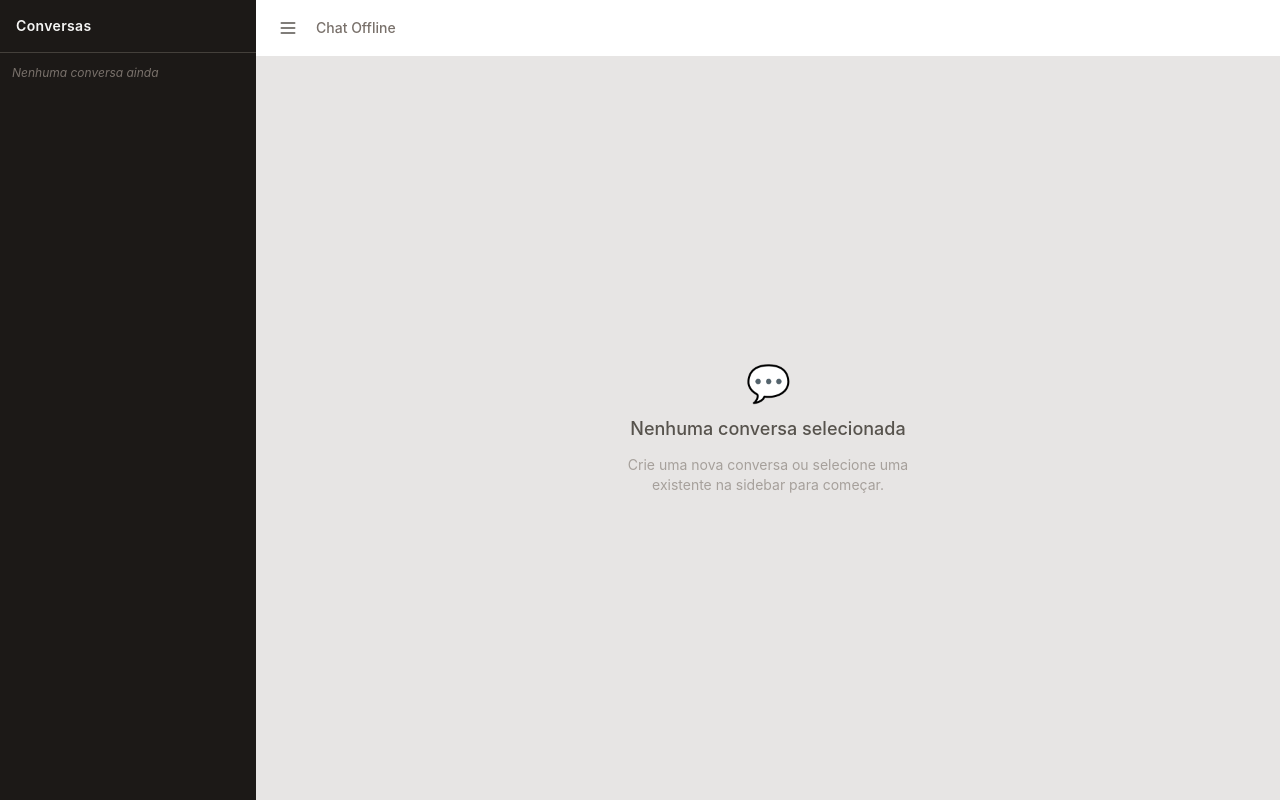
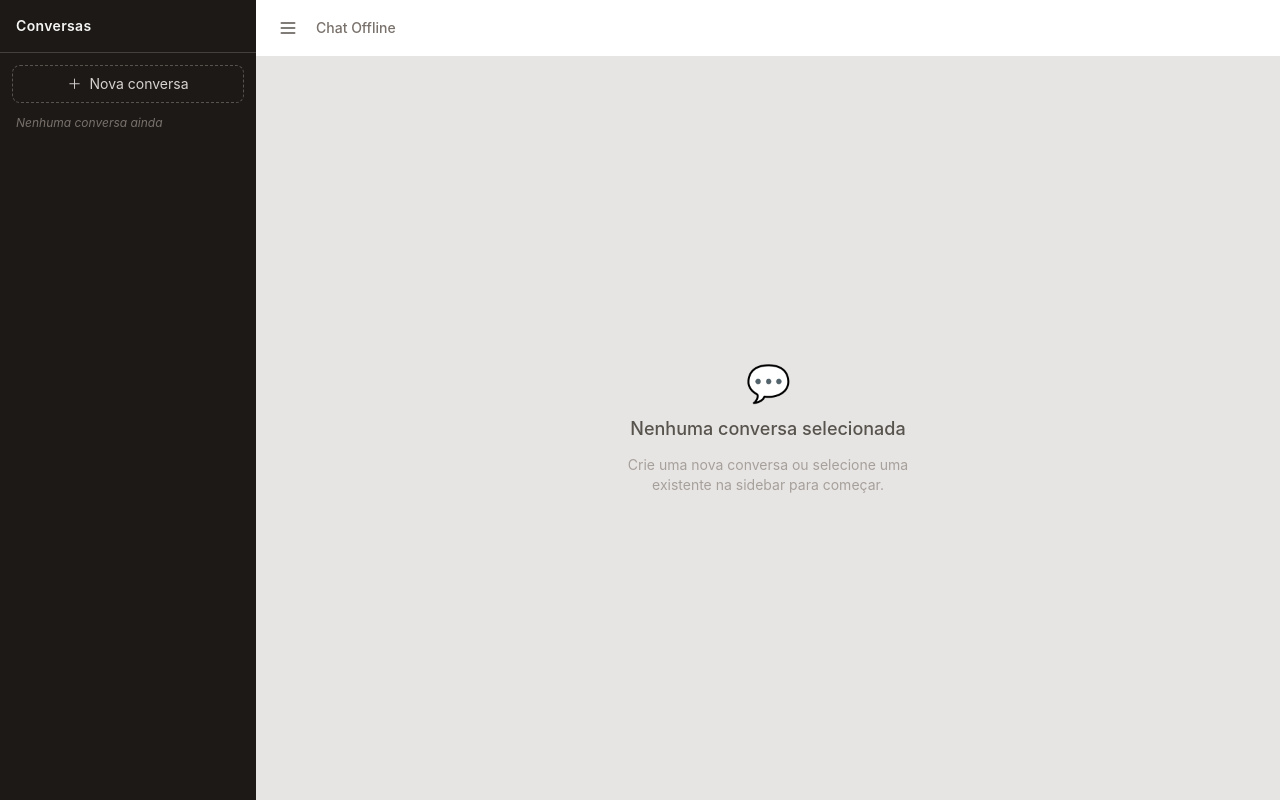
Before and after one commit to crzin2512-2025/chat-offline-react, a React (Vite) app: page / in a window 1280 px wide. Built offline with nearby package versions, Linux system fonts and the light colour scheme.

Commit message:
Done: phase 3

```diff
--- a/src/components/Sidebar.tsx
+++ b/src/components/Sidebar.tsx
@@ -3,6 +3,18 @@ import { useChatStore } from '../stores/chatStore'
 function Sidebar() {
   const sidebarOpen = useChatStore((s) => s.sidebarOpen)
   const toggleSidebar = useChatStore((s) => s.toggleSidebar)
+  const conversations = useChatStore((s) => s.conversations)
+  const activeConversationId = useChatStore((s) => s.activeConversationId)
+  const createConversation = useChatStore((s) => s.createConversation)
+  const selectConversation = useChatStore((s) => s.selectConversation)
+  const deleteConversation = useChatStore((s) => s.deleteConversation)
+
+  const conversationList = Object.values(conversations)
+
+  function handleSelect(id: string) {
+    selectConversation(id)
+    toggleSidebar()
+  }
 
   return (
     <>
@@ -33,10 +45,50 @@ function Sidebar() {
           </button>
         </div>
 
-        <div className="flex-1 overflow-y-auto p-3">
-          <p className="text-xs text-stone-500 italic">
-            Nenhuma conversa ainda
-          </p>
+        <div className="p-3">
+          <button
+            type="button"
+            onClick={createConversation}
+            className="w-full flex items-center justify-center gap-2 rounded-lg border border-dashed border-stone-600 px-3 py-2 text-sm text-stone-300 hover:bg-stone-800 hover:text-stone-100 transition-colors"
+          >
+            <span>＋</span>
+            <span>Nova conversa</span>
+          </button>
+        </div>
+
+        <div className="flex-1 overflow-y-auto px-3 pb-3 space-y-1">
+          {conversationList.length === 0 ? (
+            <p className="text-xs text-stone-500 italic px-1">
+              Nenhuma conversa ainda
+            </p>
+          ) : (
+            conversationList.map((conv) => (
+              <div
+                key={conv.id}
+                className={`group flex items-center rounded-lg transition-colors ${
+                  conv.id === activeConversationId
+                    ? 'bg-stone-700 text-stone-100'
+                    : 'text-stone-400 hover:bg-stone-800 hover:text-stone-200'
+                }`}
+              >
+                <button
+                  type="button"
+                  onClick={() => handleSelect(conv.id)}
+                  className="flex-1 text-left px-3 py-2 text-sm truncate"
+                >
+                  Conversa {conv.id.slice(0, 8)}
+                </button>
+                <button
+                  type="button"
+                  onClick={() => deleteConversation(conv.id)}
+                  className="px-2 py-2 text-stone-500 hover:text-red-400 opacity-0 group-hover:opacity-100 transition-all"
+                  title="Excluir conversa"
+                >
+                  🗑
+                </button>
+              </div>
+            ))
+          )}
         </div>
       </aside>
     </>
--- a/src/stores/chatStore.ts
+++ b/src/stores/chatStore.ts
@@ -9,6 +9,7 @@ type ChatStore = {
   sidebarOpen: boolean
   createConversation: () => void
   selectConversation: (id: string) => void
+  deleteConversation: (id: string) => void
   toggleSender: () => void
   toggleSidebar: () => void
   addMessage: (conversationId: string, message: Message) => void
@@ -33,6 +34,17 @@ const useChatStore = create<ChatStore>((set) => ({
 
   selectConversation: (id: string) => {
     set({ activeConversationId: id })
+  },
+
+  deleteConversation: (id: string) => {
+    set((state) => {
+      const { [id]: _, ...rest } = state.conversations
+      const isActive = state.activeConversationId === id
+      return {
+        conversations: rest,
+        activeConversationId: isActive ? null : state.activeConversationId,
+      }
+    })
   },
 
   toggleSender: () => {
```
Also changed, not shown: .docs/features/multi-chat/tasks.md.
